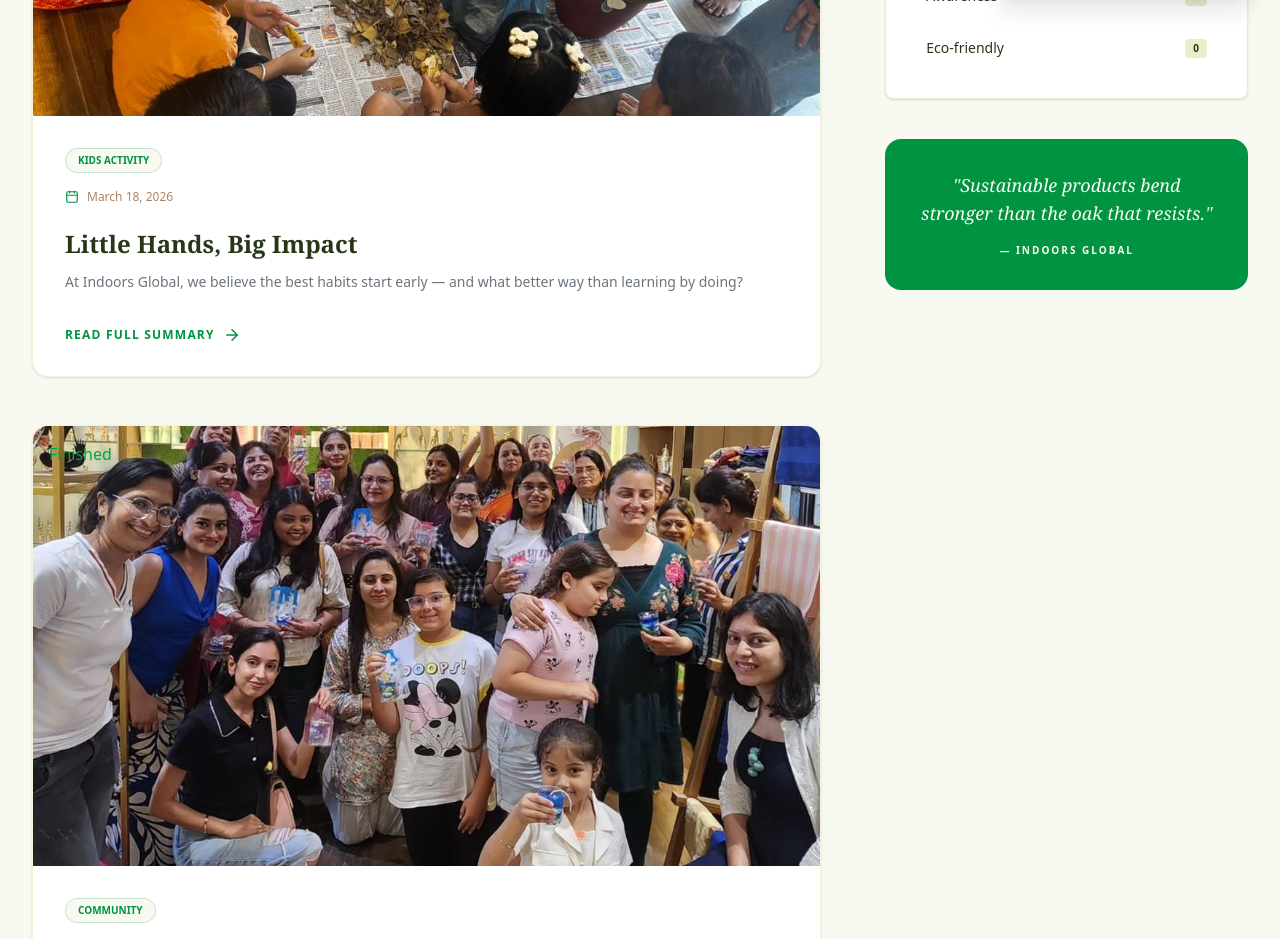
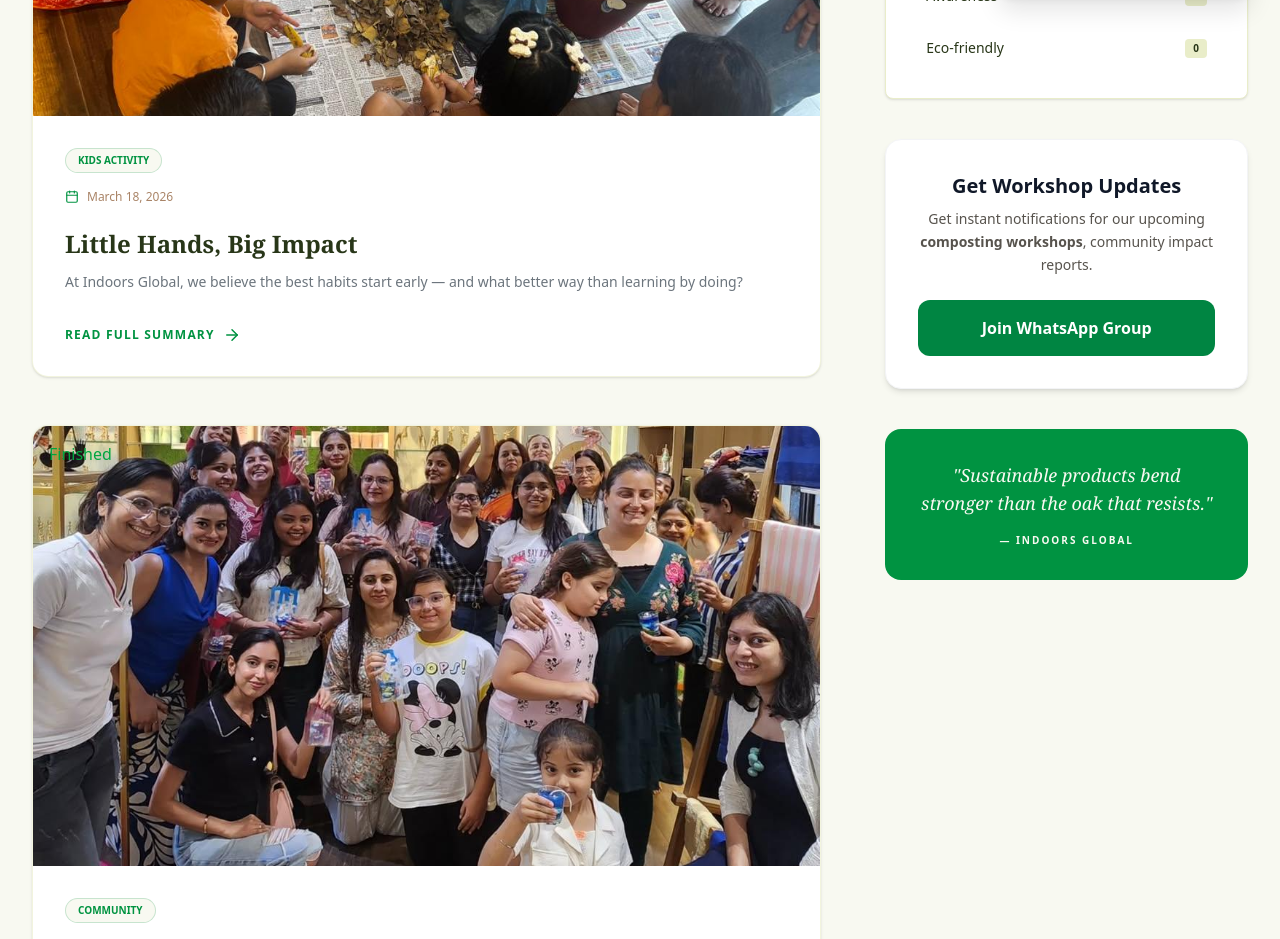
Before and after one commit to indoorsglobal/indoorsglobal, a Next.js app: page /blog in a window 1280 px wide. Shown: the part 780-1719 px from the top of the page. Built offline with nearby package versions, Linux system fonts and the light colour scheme.

Commit message:
Update Blog.tsx

```diff
--- a/app/blog/Blog.tsx
+++ b/app/blog/Blog.tsx
@@ -253,7 +253,27 @@ export default function WorkshopPortal() {
                   ))}
                 </div>
               </SidebarWrapper>
+            <div className="bg-white p-8 rounded-2xl mb-10 shadow-md border border-gray-100 max-w-md">
+  <div className="flex flex-col items-center text-center mb-6">
+    {/* Simple WhatsApp-style Icon Circle */}
 
+    <h3 className="text-xl font-bold text-gray-900 mb-2">Get Workshop Updates</h3>
+   <p className="text-stone-600 text-sm leading-relaxed">
+        Get instant notifications for our upcoming <strong>composting workshops</strong>, community impact reports.
+      </p>
+  </div>
+
+  <a
+    href="https://chat.whatsapp.com/BXUKCKqTGCGIQG3Y2vPgXt?mode=gi_t"
+    target="_blank"
+    rel="noopener noreferrer"
+    className="block w-full text-center bg-[#008542] hover:bg-[#006b35] hover:shadow-lg text-white font-bold py-4 rounded-xl transition-all active:scale-[0.98]"
+  >
+    Join WhatsApp Group
+  </a>
+
+
+</div>
               <div className="bg-[#009341] p-8 text-center text-[#f8f9f1] rounded-2xl">
                 <p className="italic font-serif text-lg mb-4">
                   "Sustainable products bend stronger than the oak that
```
